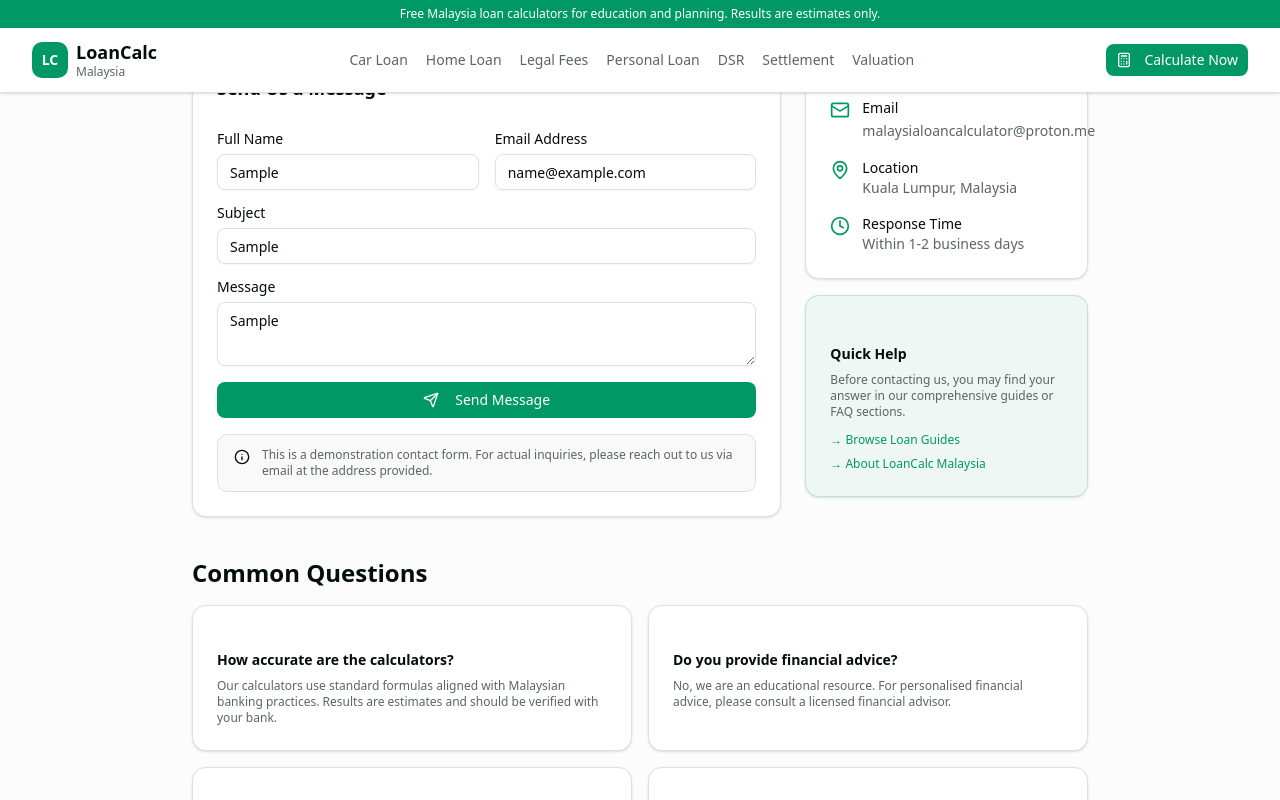
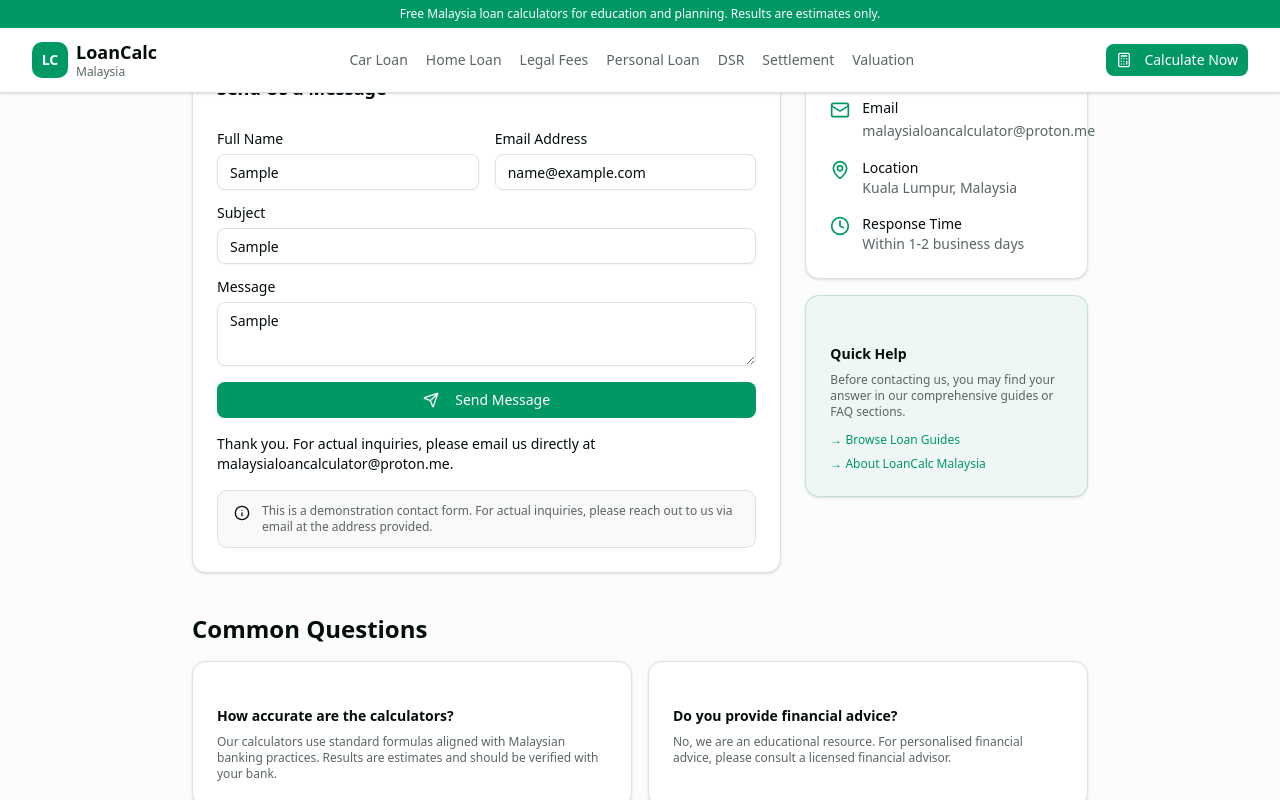
Before and after one commit to MomoGrace/malaysialoancalculator-seo-ready, a Next.js app: page /contact in a window 1280 px wide. Both pictures are taken after typing "Sample", "name@example.com", "Sample", "Sample" into the empty fields and a click on the button "Send Message". Shown: the part 501-1301 px from the top of the page. Built offline with nearby package versions, Linux system fonts and the light colour scheme.

Commit message:
Fix contact form submit feedback message

```diff
--- a/src/components/website/policies/Contact.tsx
+++ b/src/components/website/policies/Contact.tsx
@@ -6,9 +6,17 @@ import { Label } from '@/components/ui/label';
 import { Button } from '@/components/ui/button';
 import { Textarea } from '@/components/ui/textarea';
 import { Alert, AlertDescription } from '@/components/ui/alert';
+import { FormEvent, useState } from 'react';
 import { MapPin, Clock, Send, Info, ShieldAlert, AlertTriangle } from 'lucide-react';
 
 export default function Contact() {
+  const [showSubmitNotice, setShowSubmitNotice] = useState(false);
+
+  const handleSubmit = (event: FormEvent<HTMLFormElement>) => {
+    event.preventDefault();
+    setShowSubmitNotice(true);
+  };
+
   return (
     <div className="max-w-4xl mx-auto">
       <div className="mb-8">
@@ -60,34 +68,41 @@ export default function Contact() {
               <CardTitle className="text-lg">Send Us a Message</CardTitle>
             </CardHeader>
             <CardContent className="space-y-4">
+              <form className="space-y-4" onSubmit={handleSubmit}>
               <div className="grid grid-cols-1 sm:grid-cols-2 gap-4">
                 <div className="space-y-2">
                   <Label htmlFor="name">Full Name</Label>
-                  <Input id="name" placeholder="Your full name" />
+                  <Input id="name" placeholder="Your full name" required />
                 </div>
                 <div className="space-y-2">
                   <Label htmlFor="email">Email Address</Label>
-                  <Input id="email" type="email" placeholder="your@email.com" />
+                  <Input id="email" type="email" placeholder="your@email.com" required />
                 </div>
               </div>
               <div className="space-y-2">
                 <Label htmlFor="subject">Subject</Label>
-                <Input id="subject" placeholder="What is this about?" />
+                <Input id="subject" placeholder="What is this about?" required />
               </div>
               <div className="space-y-2">
                 <Label htmlFor="message">Message</Label>
-                <Textarea id="message" placeholder="Your message..." rows={5} />
+                <Textarea id="message" placeholder="Your message..." rows={5} required />
               </div>
-              <Button className="w-full bg-primary hover:bg-primary/90 text-primary-foreground">
+              <Button type="submit" className="w-full bg-primary hover:bg-primary/90 text-primary-foreground">
                 <Send className="w-4 h-4 mr-2" />
                 Send Message
               </Button>
+              {showSubmitNotice && (
+                <p className="text-sm text-foreground">
+                  Thank you. For actual inquiries, please email us directly at malaysialoancalculator@proton.me.
+                </p>
+              )}
               <Alert className="bg-muted/50">
                 <Info className="h-4 w-4" />
                 <AlertDescription className="text-xs text-muted-foreground">
                   This is a demonstration contact form. For actual inquiries, please reach out to us via email at the address provided.
                 </AlertDescription>
               </Alert>
+              </form>
             </CardContent>
           </Card>
         </div>
```
